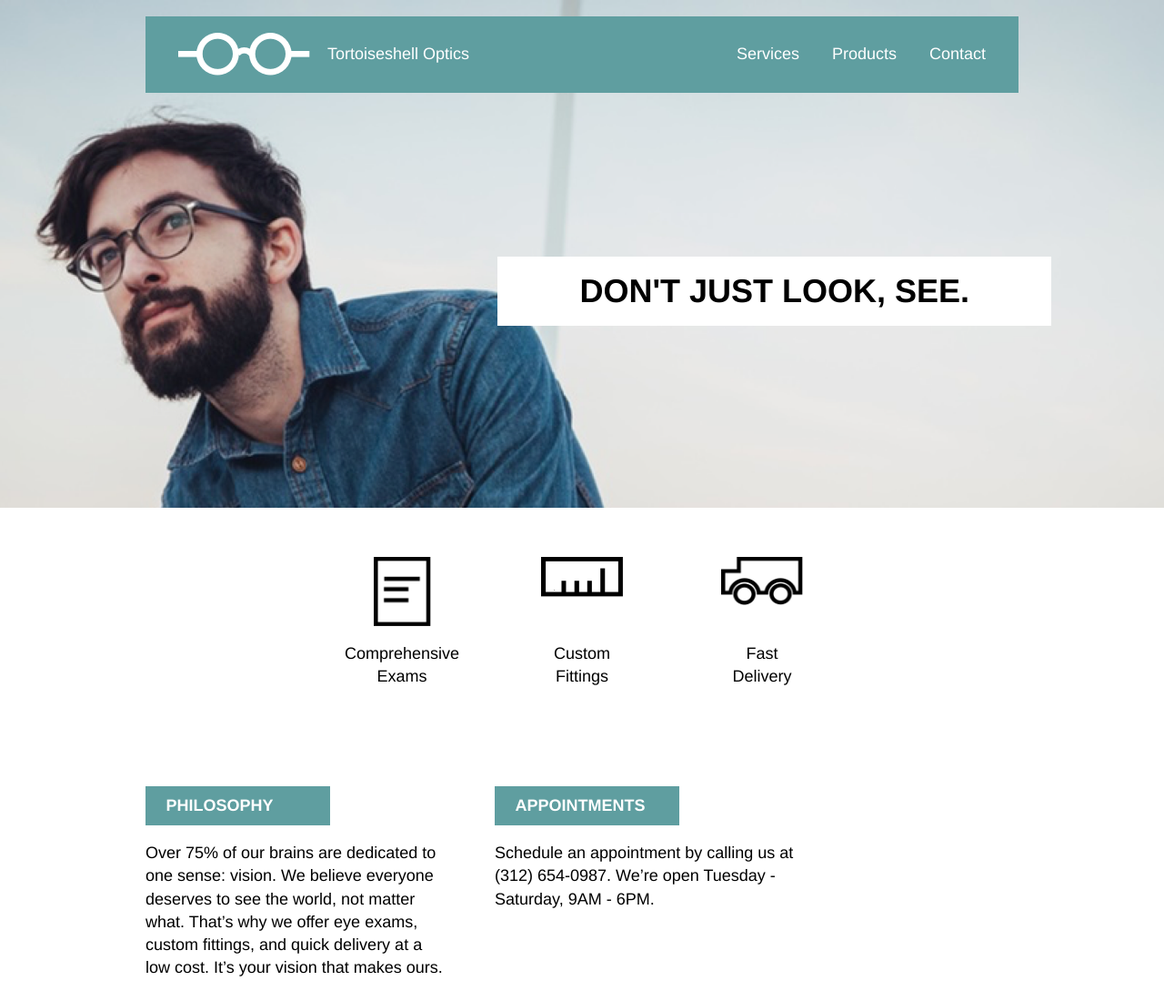
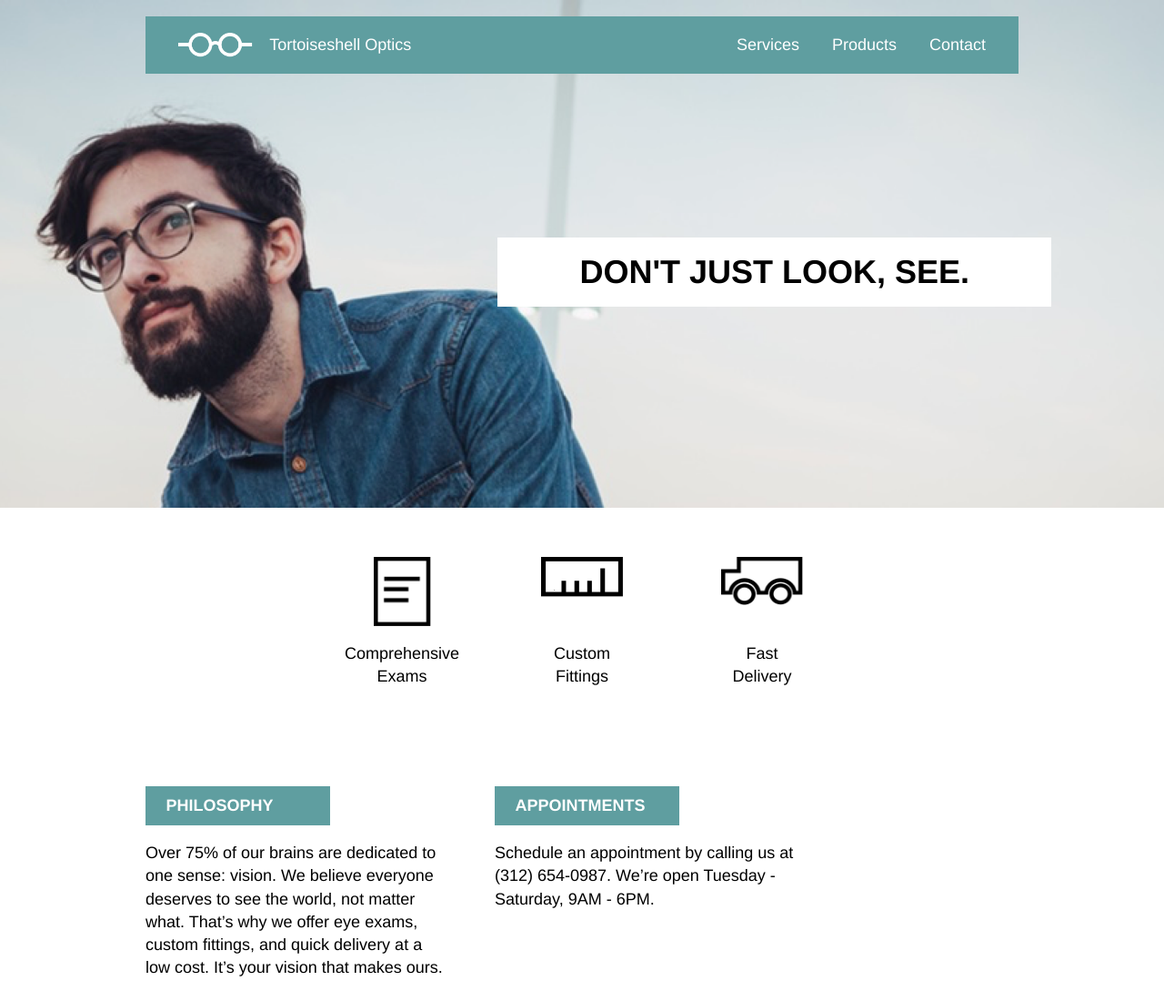
Before and after one commit to mpkono/TortoiseshellOptics, a plain HTML site: page index.html in a window 1280 px wide. Shown: the top 1100 px of the page at 91% size. Drawn offline with Linux system fonts and the light colour scheme.

Commit message:
Resize logo.

```diff
--- a/resources/css/style.css
+++ b/resources/css/style.css
@@ -28,6 +28,7 @@ header {
 #logo_flex img {
   margin-left: 2rem;
   margin-right: 1rem;
+  height: 1.5rem;
 }
 .mobile_menu {
   display: none;
```
